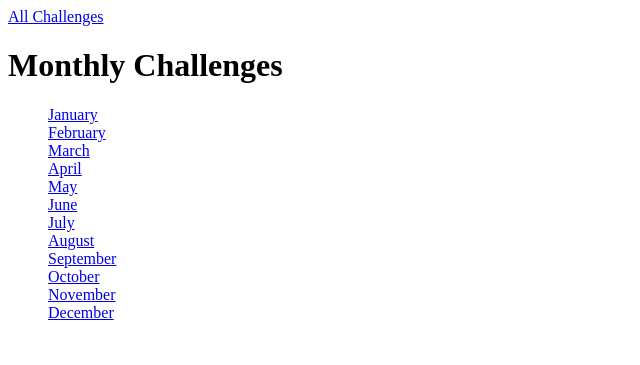
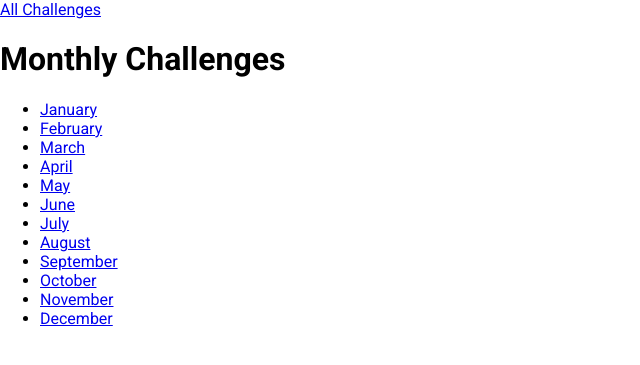
Before and after one commit to paulmdavies/django-course, a Django app: page /challenges/ in a window 1280 px wide. Shown: the top 365 px of the page, without its empty margins (0-640 px from the left). Run offline with Django 5.2, Linux system fonts and the light colour scheme.

Commit message:
Add global CSS

```diff
--- a/challenges/static/challenges/challenges.css
+++ b/challenges/static/challenges/challenges.css
@@ -1,3 +1,2 @@
 ul {
-    list-style: none;
 }
--- a/monthly_challenges/settings.py
+++ b/monthly_challenges/settings.py
@@ -118,3 +118,8 @@ USE_TZ = True
 # https://docs.djangoproject.com/en/6.0/howto/static-files/
 
 STATIC_URL = 'static/'
+
+
+STATICFILES_DIRS = [
+    BASE_DIR / 'static'
+]
--- /dev/null
+++ b/static/base.css
@@ -0,0 +1,9 @@
+@import url('https://fonts.googleapis.com/css2?family=Roboto:ital,wght@0,100..900;1,100..900&display=swap');
+
+html {
+    font-family: "Roboto", sans-serif;
+}
+
+body {
+    margin: 0;
+}
--- a/templates/base.html
+++ b/templates/base.html
@@ -1,9 +1,12 @@
+{% load static %}
+
 <!doctype html>
 <html lang="en">
 <head>
     <meta charset="UTF-8">
     <meta name="viewport" content="width=device-width, initial-scale=1">
     <title>{% block page-title %}{% endblock %}</title>
+    <link rel="stylesheet" href="{% static "base.css" %}">
     {% block css-files %}{% endblock %}
 </head>
 <body>
```
